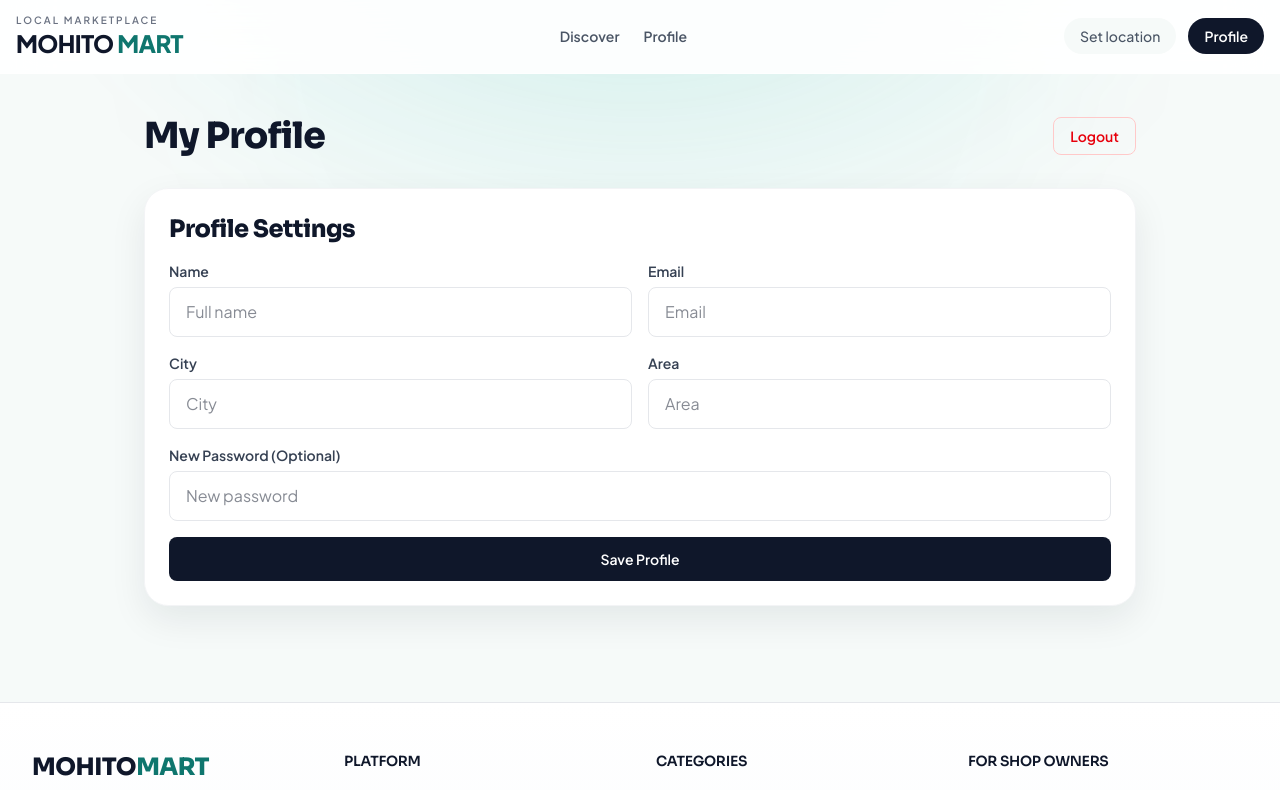
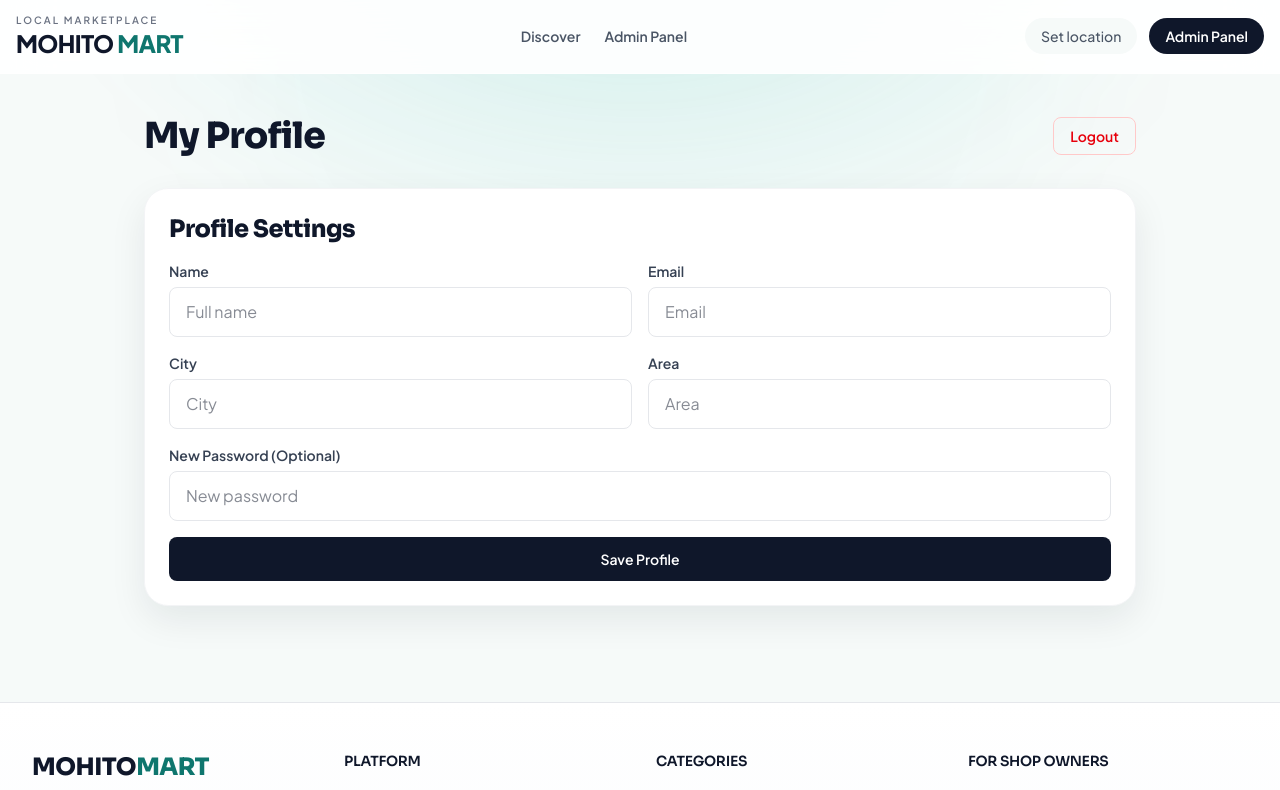
Before and after one commit to Kunal18sm/MohitoMart, a React (Vite) app in the folder frontend/: page /profile in a window 1280 px wide. Shown: the top 790 px of the page. Built offline with nearby package versions, Linux system fonts and the light colour scheme; no server answers; sample sign-in values are in the browser's storage.

Commit message:
fixed shop profile problems

```diff
--- a/frontend/src/components/Navbar.jsx
+++ b/frontend/src/components/Navbar.jsx
@@ -1,9 +1,24 @@
 import { Link } from 'react-router-dom';
 import { useEffect, useMemo, useState } from 'react';
+
+const getStoredUserRole = () => {
+    try {
+        const storedProfile = localStorage.getItem('userProfile');
+        if (!storedProfile) {
+            return 'user';
+        }
+
+        const parsedProfile = JSON.parse(storedProfile);
+        return parsedProfile?.role || 'user';
+    } catch (error) {
+        return 'user';
+    }
+};
 
 const Navbar = () => {
     const [isMenuOpen, setIsMenuOpen] = useState(false);
     const [isLoggedIn, setIsLoggedIn] = useState(Boolean(localStorage.getItem('authToken')));
+    const [userRole, setUserRole] = useState(getStoredUserRole);
     const [locationLabel, setLocationLabel] = useState('Set location');
 
     useEffect(() => {
@@ -12,6 +27,7 @@ const Navbar = () => {
 
         const handleStorage = () => {
             setIsLoggedIn(Boolean(localStorage.getItem('authToken')));
+            setUserRole(getStoredUserRole());
             const location = JSON.parse(localStorage.getItem('selectedLocation') || '{}');
             setLocationLabel(
                 location.city && location.area ? `${location.area}, ${location.city}` : 'Set location'
@@ -23,7 +39,37 @@ const Navbar = () => {
         return () => window.removeEventListener('storage', handleStorage);
     }, []);
 
-    const authLabel = useMemo(() => (isLoggedIn ? 'Profile' : 'Login / Signup'), [isLoggedIn]);
+    const profilePath = useMemo(() => {
+        if (!isLoggedIn) {
+            return '/auth';
+        }
+
+        if (userRole === 'admin') {
+            return '/admin';
+        }
+
+        if (userRole === 'shop_owner') {
+            return '/owner/shop';
+        }
+
+        return '/profile';
+    }, [isLoggedIn, userRole]);
+
+    const authLabel = useMemo(() => {
+        if (!isLoggedIn) {
+            return 'Login / Signup';
+        }
+
+        if (userRole === 'admin') {
+            return 'Admin Panel';
+        }
+
+        if (userRole === 'shop_owner') {
+            return 'Shop Profile';
+        }
+
+        return 'Profile';
+    }, [isLoggedIn, userRole]);
 
     return (
         <nav className="fixed left-0 right-0 top-0 z-50 border-b border-white/70 bg-white/90 backdrop-blur-xl">
@@ -43,7 +89,7 @@ const Navbar = () => {
                             Discover
                         </Link>
                         <Link
-                            to={isLoggedIn ? '/profile' : '/auth'}
+                            to={profilePath}
                             className="transition-colors hover:text-primary"
                         >
                             {authLabel}
@@ -55,7 +101,7 @@ const Navbar = () => {
                             {locationLabel}
                         </span>
                         <Link
-                            to={isLoggedIn ? '/profile' : '/auth'}
+                            to={profilePath}
                             className="rounded-full bg-dark px-4 py-2 text-sm font-semibold text-white transition-colors hover:bg-primary-dark"
                         >
                             {authLabel}
@@ -84,14 +130,14 @@ const Navbar = () => {
                             Discover
                         </Link>
                         <Link
-                            to={isLoggedIn ? '/profile' : '/auth'}
+                            to={profilePath}
                             onClick={() => setIsMenuOpen(false)}
                             className="block rounded-lg px-2 py-2 text-sm font-medium text-gray-700 hover:bg-light"
                         >
                             {authLabel}
                         </Link>
                         <Link
-                            to={isLoggedIn ? '/profile' : '/auth'}
+                            to={profilePath}
                             onClick={() => setIsMenuOpen(false)}
                             className="mt-2 inline-flex w-full items-center justify-center rounded-lg bg-dark px-3 py-2 text-sm font-semibold text-white hover:bg-primary"
                         >
--- a/frontend/src/pages/OwnerProductsPage.jsx
+++ b/frontend/src/pages/OwnerProductsPage.jsx
@@ -118,7 +118,7 @@ const OwnerProductsPage = () => {
                     <h1 className="text-3xl font-black text-dark sm:text-4xl">Products Manager</h1>
                     <p className="text-sm text-gray-500">Apne products ko clean list se manage karein.</p>
                 </div>
-                <div className="flex gap-3">
+                <div className="flex flex-wrap gap-3">
                     {shops.length > 0 && (
                         <Link
                             to="/owner/products/new"
@@ -134,10 +134,10 @@ const OwnerProductsPage = () => {
                         Shop Dashboard
                     </Link>
                     <Link
-                        to="/owner/shop"
-                        className="rounded-lg bg-dark px-4 py-2 text-sm font-semibold text-white hover:bg-primary"
+                        to="/profile"
+                        className="rounded-lg border border-gray-200 px-4 py-2 text-sm font-semibold text-gray-700 hover:bg-gray-50"
                     >
-                        Shop Profile
+                        My Profile
                     </Link>
                 </div>
             </div>
--- a/frontend/src/pages/ShopProfilePage.jsx
+++ b/frontend/src/pages/ShopProfilePage.jsx
@@ -269,18 +269,18 @@ const ShopProfilePage = () => {
                     <h1 className="text-3xl font-black text-dark sm:text-4xl">Shop Dashboard</h1>
                     <p className="text-sm text-gray-500">Simple sections to manage profile, images and product views.</p>
                 </div>
-                <div className="flex gap-3">
-                    <Link
-                        to="/owner/shop"
-                        className="rounded-lg border border-gray-200 px-4 py-2 text-sm font-semibold text-gray-700 hover:bg-gray-50"
-                    >
-                        Dashboard Home
-                    </Link>
+                <div className="flex flex-wrap gap-3">
                     <Link
                         to="/owner/products"
                         className="rounded-lg bg-primary px-4 py-2 text-sm font-semibold text-white hover:bg-primary-dark"
                     >
-                        Add Items
+                        Manage Products
+                    </Link>
+                    <Link
+                        to="/profile"
+                        className="rounded-lg border border-gray-200 px-4 py-2 text-sm font-semibold text-gray-700 hover:bg-gray-50"
+                    >
+                        My Profile
                     </Link>
                 </div>
             </div>
--- a/frontend/src/pages/UserProfilePage.jsx
+++ b/frontend/src/pages/UserProfilePage.jsx
@@ -31,11 +31,6 @@ const UserProfilePage = () => {
 
             if (data.role === 'admin') {
                 navigate('/admin', { replace: true });
-                return;
-            }
-
-            if (data.role === 'shop_owner') {
-                navigate('/owner/shop', { replace: true });
                 return;
             }
 
```
